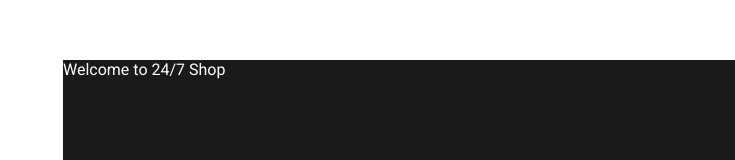
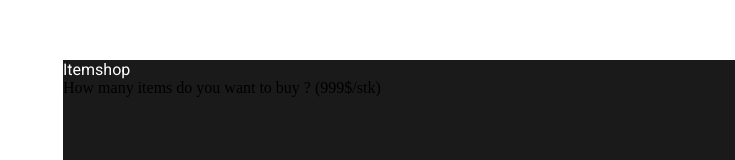
Before and after one commit to twomarlow/twomarlow_shop, a plain HTML site: page index.html in a window 1280 px wide. Shown: the part 198-358 px from the top of the page, without its empty margins (545-1280 px from the left). Drawn offline with Linux system fonts and the light colour scheme.

Commit message:
Update 1.1

```diff
--- a/index.html
+++ b/index.html
@@ -11,7 +11,8 @@
     <div>
         <div class="main">
             <div class="mainbox">
-                <div class="markettext">Welcome to 24/7 Shop</div>
+                <div class="markettext">Itemshop</div>
+                <div class="marketinfo">How many items do you want to buy ? (999$/stk)</div>
             </div>
         </div>
     </div>
```
